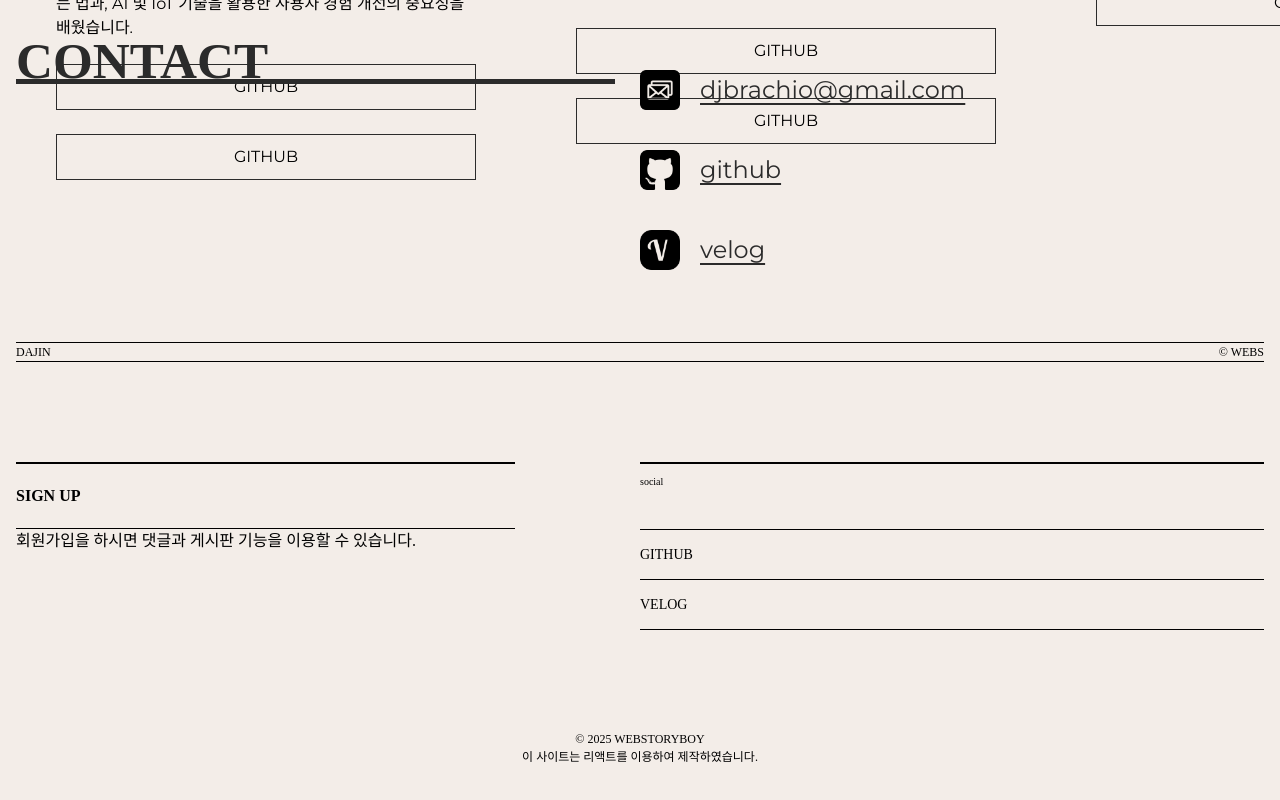
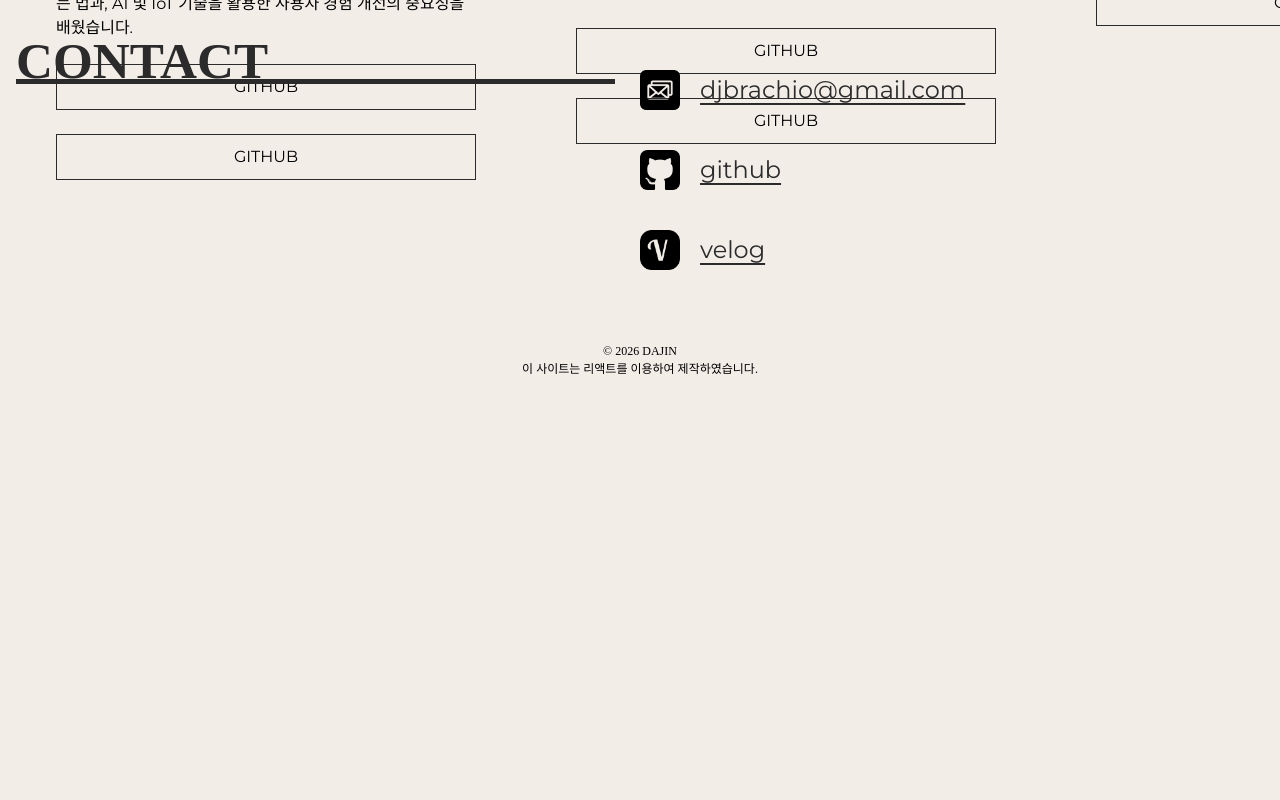
Before and after one commit to dinodajin/portfolio_react, a React (Create React App) app: page / in a window 1280 px wide. Shown: the part 2360-3160 px from the top of the page. After the commit the page ends 2774 px from the top, so only its background shows below. Built offline with nearby package versions, Linux system fonts and the light colour scheme; a small style sheet from the web is missing; a web font is replaced by a local one.

Commit message:
Footer 수정완료

```diff
--- a/src/assets/scss/section/_footer.scss
+++ b/src/assets/scss/section/_footer.scss
@@ -57,7 +57,7 @@
         }
 
         .right {
-            width: 50%;
+            width: 100%;
 
             @media (max-width: 800px) {
                 width: 100%;
--- a/src/components/Footer.jsx
+++ b/src/components/Footer.jsx
@@ -1,48 +1,11 @@
 import React from "react";
 
 const Footer = () => {
-
-    const footerText = [
-        {
-            title: "github",
-            desc: "깃헙에 오시면 더 많은 소스를 볼 수 있습니다.",
-            link: "https://github.com/dinodajin",
-        },
-        {
-            title: "velog",
-            desc: "벨로그에 오시면 더 많은 정보를 볼 수 있습니다.",
-            link: "https://velog.io/@da8411/posts",
-        },
-    ];
-
     return (
         <footer id="footer" role="contentinfo">
             <div className="footer__inner">
-                <div className="footer__text">
-                    <span>dajin</span>
-                    <span>© webs</span>
-                </div>
-                <div className="footer__info">
-                    <div className="left">
-                        <div className="title">
-                            <a href="/">sign up</a>
-                        </div>
-                        <p>회원가입을 하시면 댓글과 게시판 기능을 이용할 수 있습니다.</p>
-                    </div>
-                    <div className="right">
-                        <h3>social</h3>
-                        <ul>
-                            {footerText.map((footer, key) => (
-                                <li key={key}>
-                                    <a href={footer.link}>{footer.title}</a>
-                                    <em>{footer.desc}</em>
-                                </li>
-                            ))}
-                        </ul>
-                    </div>
-                </div>
                 <div className="footer__right">
-                    © 2025 webstoryboy<br />
+                    © 2026 dajin<br />
                     이 사이트는 리액트를 이용하여 제작하였습니다.
                 </div>
             </div>
```
